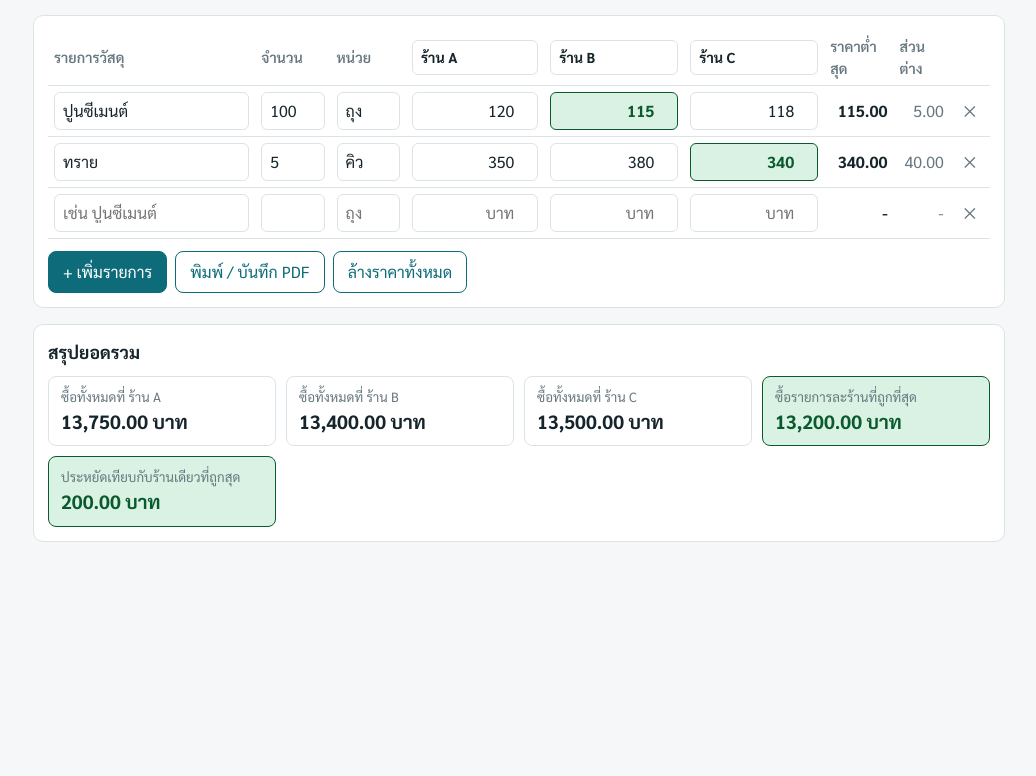
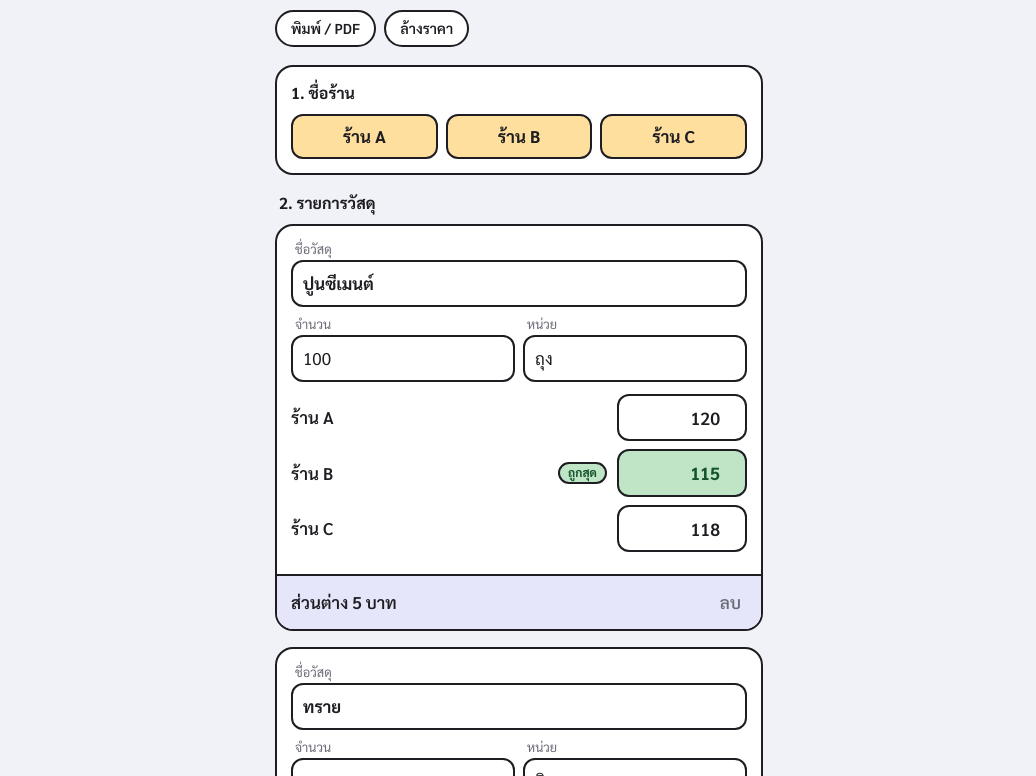
Before and after one commit to hope24v01-bot/compare, a plain HTML site: page index.html in a window 1280 px wide. Shown: the part 87-863 px from the top of the page, without its empty margins (121-1157 px from the left). Before the commit the page ends 800 px from the top, so only its background shows below. Drawn offline with Linux system fonts and the light colour scheme.

Commit message:
Update title and styles in index.html

```diff
--- a/index.html
+++ b/index.html
@@ -3,108 +3,114 @@
 <head>
 <meta charset="utf-8">
 <meta name="viewport" content="width=device-width, initial-scale=1, viewport-fit=cover">
-<title>เปรียบเทียบราคาวัสดุก่อนออก PO</title>
+<title>เทียบราคาวัสดุก่อนออก PO</title>
 <link rel="stylesheet" href="https://fonts.googleapis.com/css2?family=Sarabun:wght@400;600;700&display=swap">
 <style>
-:root{--bg:#f5f7f8;--card:#fff;--ink:#16252b;--mute:#667780;--line:#dce3e6;--accent:#0e6b7a;--best:#d9f2e3;--bestink:#0b5a2e;--warn:#fff4d6;box-sizing:border-box;padding-top:env(safe-area-inset-top,0px);padding-bottom:env(safe-area-inset-bottom,0px)}
-@media (prefers-color-scheme:dark){:root:not([data-theme="light"]){--bg:#10181c;--card:#18242a;--ink:#e6eef1;--mute:#93a5ad;--line:#2b3b42;--accent:#4cb8c9;--best:#16402b;--bestink:#8fe0b0;--warn:#3d3414}}
-:root[data-theme="dark"]{--bg:#10181c;--card:#18242a;--ink:#e6eef1;--mute:#93a5ad;--line:#2b3b42;--accent:#4cb8c9;--best:#16402b;--bestink:#8fe0b0;--warn:#3d3414}
+:root{--bg:#f1f2f8;--card:#fff;--ink:#1d1d22;--mute:#6b6c78;--yellow:#ffdf9e;--green:#bfe5c6;--greenink:#14532d;--lav:#e6e6fb;--cream:#fff4de;box-sizing:border-box;padding-top:env(safe-area-inset-top,0px);padding-bottom:env(safe-area-inset-bottom,0px)}
+@media (prefers-color-scheme:dark){:root:not([data-theme="light"]){--bg:#15161c;--card:#1f2028;--ink:#f0f0f5;--mute:#a0a1ad;--yellow:#7a5f1e;--green:#1f5a36;--greenink:#c8f2d2;--lav:#2b2c45;--cream:#3a3220}}
+:root[data-theme="dark"]{--bg:#15161c;--card:#1f2028;--ink:#f0f0f5;--mute:#a0a1ad;--yellow:#7a5f1e;--green:#1f5a36;--greenink:#c8f2d2;--lav:#2b2c45;--cream:#3a3220}
 *{box-sizing:border-box}
 html{scroll-padding-top:env(safe-area-inset-top,0px)}
-body{margin:0;background:var(--bg);color:var(--ink);font-family:"Sarabun",system-ui,sans-serif;font-size:16px;line-height:1.5}
-main{max-width:1000px;margin:0 auto;padding:20px 14px 48px}
-h1{font-size:1.5rem;margin:0 0 4px}
-p.sub{margin:0 0 18px;color:var(--mute)}
-.card{background:var(--card);border:1px solid var(--line);border-radius:10px;padding:14px;margin-bottom:16px}
-.wrap{overflow-x:auto}
-table{border-collapse:collapse;width:100%;min-width:760px}
-th,td{padding:6px;border-bottom:1px solid var(--line);text-align:left;vertical-align:middle}
-th{font-weight:600;font-size:.9rem;color:var(--mute)}
-input{font:inherit;color:inherit;background:transparent;border:1px solid var(--line);border-radius:6px;padding:6px 8px;width:100%;min-width:0}
-input:focus-visible,button:focus-visible{outline:2px solid var(--accent);outline-offset:1px}
-th input{font-weight:700;color:var(--ink)}
-td.num{text-align:right;white-space:nowrap}
-td.price input{text-align:right}
-td.best input{background:var(--best);color:var(--bestink);border-color:var(--bestink);font-weight:700}
-.min{font-weight:700}
-.diff{color:var(--mute)}
-button{font:inherit;cursor:pointer;border-radius:8px;border:1px solid var(--accent);background:var(--accent);color:#fff;padding:8px 14px}
-button.ghost{background:transparent;color:var(--accent)}
-button.x{border:none;background:transparent;color:var(--mute);padding:4px 8px}
-.bar{display:flex;gap:8px;flex-wrap:wrap;margin-top:12px}
-.sum{display:grid;grid-template-columns:repeat(auto-fit,minmax(200px,1fr));gap:10px}
-.sum div{border:1px solid var(--line);border-radius:8px;padding:10px 12px}
-.sum small{display:block;color:var(--mute)}
-.sum b{font-size:1.2rem}
-.sum .hl{background:var(--best);color:var(--bestink);border-color:var(--bestink)}
-.note{background:var(--warn);border-radius:8px;padding:8px 12px;margin-top:10px;font-size:.9rem;display:none}
-h2{font-size:1.1rem;margin:0 0 10px}
-@media print{.bar,button.x,.noprint{display:none}body{background:#fff}}
+body{margin:0;background:var(--bg);color:var(--ink);font-family:"Sarabun",system-ui,sans-serif;font-size:17px;line-height:1.45}
+main{max-width:520px;margin:0 auto;padding:20px 16px 60px}
+h1{font-size:1.5rem;margin:0 0 2px}
+.sub{margin:0 0 18px;color:var(--mute);font-size:.95rem}
+h2{font-size:1rem;margin:0 0 10px}
+.card{background:var(--card);border:2px solid var(--ink);border-radius:18px;margin-bottom:16px;overflow:hidden}
+.pad{padding:14px}
+input{font:inherit;color:inherit;background:transparent;border:2px solid var(--ink);border-radius:12px;padding:9px 10px;width:100%;min-width:0}
+input:focus-visible,button:focus-visible{outline:3px solid #7c83ff;outline-offset:2px}
+.stores{display:grid;grid-template-columns:repeat(3,1fr);gap:8px}
+.stores input{font-weight:700;text-align:center;padding:8px 4px}
+.stores input{background:var(--yellow)}
+.name{font-weight:700;font-size:1.05rem}
+.two{display:grid;grid-template-columns:1fr 1fr;gap:8px;margin:8px 0 12px}
+.lbl{font-size:.8rem;color:var(--mute);display:block;margin:0 0 2px 4px}
+.line{display:flex;align-items:center;gap:10px;margin-bottom:8px}
+.line .sn{flex:1;font-weight:600;overflow:hidden;text-overflow:ellipsis;white-space:nowrap}
+.line input{width:130px;text-align:right;font-size:1.1rem;font-weight:600}
+.line.best input{background:var(--green);color:var(--greenink);font-weight:700}
+.tag{display:none;font-size:.75rem;font-weight:700;background:var(--green);color:var(--greenink);border:2px solid var(--ink);border-radius:20px;padding:0 8px}
+.line.best .tag{display:inline-block}
+.foot{display:flex;justify-content:space-between;align-items:center;background:var(--lav);border-top:2px solid var(--ink);padding:10px 14px;font-weight:600}
+.foot button{background:none;border:none;color:var(--mute);font:inherit;cursor:pointer;padding:4px 6px}
+.big{width:100%;font:inherit;font-weight:700;font-size:1.1rem;background:var(--yellow);color:var(--ink);border:2px solid var(--ink);border-radius:16px;padding:14px;cursor:pointer;margin-bottom:12px}
+.chips{display:flex;gap:8px;margin-bottom:18px}
+.chip{font:inherit;font-weight:600;font-size:.9rem;background:var(--card);color:var(--ink);border:2px solid var(--ink);border-radius:20px;padding:6px 14px;cursor:pointer}
+.rank{background:var(--card)}
+.rk{display:flex;justify-content:space-between;align-items:center;padding:8px 0;border-bottom:2px solid var(--ink)}
+.rk:last-of-type{border-bottom:none}
+.rk small{display:block;color:var(--mute);font-weight:400}
+.rk b{font-size:1.1rem}
+.it{display:flex;justify-content:space-between;align-items:center;gap:10px;padding:8px 0;border-bottom:2px solid var(--ink)}
+.it small{display:block;color:var(--mute)}
+.it .r{text-align:right}
+.it .r b{margin-left:6px}
+.win{background:var(--green);color:var(--greenink);border:2px solid var(--ink);border-radius:14px;padding:12px 14px;margin-top:10px}
+.win b{font-size:1.3rem}
+.win small{display:block}
+.sav{background:var(--yellow);color:var(--ink);margin-top:8px}
+.empty{color:var(--mute)}
+@media print{.chips,.big,.foot button,.noprint{display:none}body{background:#fff}}
 </style>
 </head>
 <body>
 <main>
-<h1>เปรียบเทียบราคาวัสดุก่อนออก PO</h1>
-<p class="sub">ใส่ชื่อร้าน รายการวัสดุ และราคาต่อหน่วย ระบบจะบอกร้านที่ถูกที่สุดและส่วนต่างให้เอง</p>
+<h1>เทียบราคาวัสดุก่อนออก PO</h1>
+<p class="sub">ใส่ราคาแต่ละร้าน แล้วดูว่าร้านไหนถูกสุด</p>
 
-<div class="card">
-<div class="wrap">
-<table>
-<thead>
-<tr>
-<th style="width:22%">รายการวัสดุ</th>
-<th style="width:8%">จำนวน</th>
-<th style="width:8%">หน่วย</th>
-<th><input id="s0" value="ร้าน A" aria-label="ชื่อร้านที่ 1"></th>
-<th><input id="s1" value="ร้าน B" aria-label="ชื่อร้านที่ 2"></th>
-<th><input id="s2" value="ร้าน C" aria-label="ชื่อร้านที่ 3"></th>
-<th class="num">ราคาต่ำสุด</th>
-<th class="num">ส่วนต่าง</th>
-<th style="width:30px"></th>
-</tr>
-</thead>
-<tbody id="rows"></tbody>
-</table>
-</div>
-<div class="bar">
-<button id="add">+ เพิ่มรายการ</button>
-<button class="ghost" id="print">พิมพ์ / บันทึก PDF</button>
-<button class="ghost" id="clear">ล้างราคาทั้งหมด</button>
-</div>
-<div class="note" id="note"></div>
+<div class="chips noprint">
+<button class="chip" id="print">พิมพ์ / PDF</button>
+<button class="chip" id="clear">ล้างราคา</button>
 </div>
 
-<div class="card">
-<h2>สรุปยอดรวม</h2>
-<div class="sum" id="sum"></div>
+<div class="card pad">
+<h2>1. ชื่อร้าน</h2>
+<div class="stores">
+<input id="s0" value="ร้าน A" aria-label="ชื่อร้านที่ 1">
+<input id="s1" value="ร้าน B" aria-label="ชื่อร้านที่ 2">
+<input id="s2" value="ร้าน C" aria-label="ชื่อร้านที่ 3">
 </div>
+</div>
+
+<h2 style="margin-left:4px">2. รายการวัสดุ</h2>
+<div id="items"></div>
+<button class="big" id="add">+ เพิ่มรายการ</button>
+
+<h2 style="margin:18px 0 10px 4px">3. สรุป</h2>
+<div class="card rank pad" id="sum"></div>
 </main>
 
 <script>
 (function(){
+  var blank = function(){ return {n:"",q:"",u:"",p:["","",""]}; };
   var rows = [
     {n:"ปูนซีเมนต์",q:100,u:"ถุง",p:[120,115,118]},
     {n:"ทราย",q:5,u:"คิว",p:[350,380,340]},
-    {n:"",q:"",u:"",p:["","",""]}
+    blank()
   ];
-  var tb = document.getElementById("rows");
-  var fmt = function(x){ return x.toLocaleString("th-TH",{minimumFractionDigits:2,maximumFractionDigits:2}); };
-  var names = function(){ return [0,1,2].map(function(i){ return document.getElementById("s"+i).value || ("ร้าน "+"ABC"[i]); }); };
+  var box = document.getElementById("items");
+  var fmt = function(x){ return x.toLocaleString("th-TH",{maximumFractionDigits:2}); };
   var num = function(v){ var x = parseFloat(v); return isNaN(x) ? null : x; };
+  var esc = function(s){ return String(s).replace(/[&<>"]/g,function(c){ return {"&":"&amp;","<":"&lt;",">":"&gt;",'"':"&quot;"}[c]; }); };
+  var names = function(){ return [0,1,2].map(function(i){ return document.getElementById("s"+i).value || "ร้าน "+"ABC"[i]; }); };
 
   function build(){
-    tb.innerHTML = "";
+    box.innerHTML = "";
     rows.forEach(function(r,i){
-      var tr = document.createElement("tr");
-      tr.innerHTML =
-        '<td><input data-i="'+i+'" data-f="n" placeholder="เช่น ปูนซีเมนต์"></td>'+
-        '<td><input data-i="'+i+'" data-f="q" type="number" min="0" inputmode="decimal"></td>'+
-        '<td><input data-i="'+i+'" data-f="u" placeholder="ถุง"></td>'+
-        [0,1,2].map(function(k){ return '<td class="price" id="c'+i+'_'+k+'"><input data-i="'+i+'" data-p="'+k+'" type="number" min="0" step="any" inputmode="decimal" placeholder="บาท"></td>'; }).join("")+
-        '<td class="num min" id="m'+i+'">-</td><td class="num diff" id="d'+i+'">-</td>'+
-        '<td><button class="x" data-del="'+i+'" aria-label="ลบรายการ">✕</button></td>';
-      tb.appendChild(tr);
-      var ins = tr.querySelectorAll("input");
+      var d = document.createElement("div");
+      d.className = "card";
+      var lines = [0,1,2].map(function(k){
+        return '<div class="line" id="l'+i+'_'+k+'"><span class="sn" data-sn="'+k+'"></span><span class="tag">ถูกสุด</span><input data-i="'+i+'" data-p="'+k+'" type="number" min="0" step="any" inputmode="decimal" placeholder="ราคา บาท"></div>';
+      }).join("");
+      d.innerHTML =
+        '<div class="pad"><label class="lbl">ชื่อวัสดุ</label><input class="name" data-i="'+i+'" data-f="n" placeholder="เช่น ปูนซีเมนต์">'+
+        '<div class="two"><div><label class="lbl">จำนวน</label><input data-i="'+i+'" data-f="q" type="number" min="0" inputmode="decimal" placeholder="0"></div>'+
+        '<div><label class="lbl">หน่วย</label><input data-i="'+i+'" data-f="u" placeholder="ถุง / คิว"></div></div>'+
+        lines+'</div>'+
+        '<div class="foot"><span id="d'+i+'">ส่วนต่าง -</span><button data-del="'+i+'">ลบ</button></div>';
+      box.appendChild(d);
+      var ins = d.querySelectorAll("input");
       ins[0].value = r.n; ins[1].value = r.q; ins[2].value = r.u;
       for(var k=0;k<3;k++) ins[3+k].value = r.p[k];
     });
@@ -113,70 +119,50 @@ h2{font-size:1.1rem;margin:0 0 10px}
 
   function calc(){
     var nm = names();
-    var totals = [0,0,0], missing = [0,0,0], mix = 0, mixCount = 0, withQty = 0;
+    document.querySelectorAll("[data-sn]").forEach(function(e){ e.textContent = nm[e.dataset.sn]; });
+    var totals=[0,0,0], miss=[0,0,0], mix=0, used=0, list="";
     rows.forEach(function(r,i){
-      var ps = r.p.map(num);
-      var vals = ps.filter(function(x){ return x!==null; });
+      var ps = r.p.map(num), vals = ps.filter(function(x){ return x!==null; });
       var min = vals.length ? Math.min.apply(null,vals) : null;
       var max = vals.length ? Math.max.apply(null,vals) : null;
-      for(var k=0;k<3;k++){
-        var cell = document.getElementById("c"+i+"_"+k);
-        cell.classList.toggle("best", ps[k]!==null && vals.length>1 && ps[k]===min);
-      }
-      document.getElementById("m"+i).textContent = min===null ? "-" : fmt(min);
-      document.getElementById("d"+i).textContent = vals.length>1 ? fmt(max-min) : "-";
+      for(var k=0;k<3;k++) document.getElementById("l"+i+"_"+k).classList.toggle("best", ps[k]!==null && vals.length>1 && ps[k]===min);
+      document.getElementById("d"+i).textContent = vals.length>1 ? "ส่วนต่าง "+fmt(max-min)+" บาท" : "ส่วนต่าง -";
       var q = num(r.q);
       if(q!==null && q>0 && vals.length){
-        withQty++;
-        mix += min*q;
-        for(var k2=0;k2<3;k2++){
-          if(ps[k2]===null) missing[k2]++; else totals[k2] += ps[k2]*q;
-        }
+        used++; mix += min*q; var bi=ps.indexOf(min); list += '<div class="it"><div><b>'+esc(r.n||"(ยังไม่ใส่ชื่อ)")+'</b><small>'+fmt(q)+' '+esc(r.u)+'</small></div><div class="r"><span class="tag" style="display:inline-block">'+esc(nm[bi])+'</span><b>'+fmt(min)+'</b><small>รวม '+fmt(min*q)+' บาท</small></div></div>';
+        for(var k2=0;k2<3;k2++){ if(ps[k2]===null) miss[k2]++; else totals[k2] += ps[k2]*q; }
       }
     });
-    var complete = [0,1,2].filter(function(k){ return missing[k]===0; });
-    var html = "";
-    if(!withQty){
-      html = '<div><small>ยังไม่มีข้อมูล</small><b>ใส่จำนวนและราคาเพื่อดูยอดรวม</b></div>';
-    } else {
-      for(var k3=0;k3<3;k3++){
-        html += '<div><small>ซื้อทั้งหมดที่ '+esc(nm[k3])+'</small><b>'+fmt(totals[k3])+' บาท</b>'+(missing[k3]?'<small>ขาดราคา '+missing[k3]+' รายการ</small>':'')+'</div>';
-      }
-      html += '<div class="hl"><small>ซื้อรายการละร้านที่ถูกที่สุด</small><b>'+fmt(mix)+' บาท</b></div>';
-      if(complete.length){
-        var bestSingle = Math.min.apply(null, complete.map(function(k){ return totals[k]; }));
-        html += '<div class="hl"><small>ประหยัดเทียบกับร้านเดียวที่ถูกสุด</small><b>'+fmt(bestSingle-mix)+' บาท</b></div>';
-      }
+    var el = document.getElementById("sum");
+    if(!used){ el.innerHTML = '<span class="empty">ใส่จำนวนและราคา แล้วยอดรวมจะขึ้นที่นี่</span>'; return; }
+    var ok = [0,1,2].filter(function(k){ return !miss[k]; });
+    var low = ok.length ? Math.min.apply(null, ok.map(function(k){ return totals[k]; })) : null;
+    var h = '<div class="lbl" style="margin:0 0 4px">รายการที่ควรสั่ง (ร้านที่ถูกสุด)</div>'+list+'<div class="lbl" style="margin:14px 0 4px">ถ้าซื้อทั้งหมดที่ร้านเดียว</div>';
+    for(var k3=0;k3<3;k3++){
+      h += '<div class="rk"><div>'+esc(nm[k3])+(miss[k3]?'<small>ขาดราคา '+miss[k3]+' รายการ</small>':(totals[k3]===low?'<small>ถูกสุดในกลุ่มร้านเดียว</small>':''))+'</div><b>'+fmt(totals[k3])+' บาท</b></div>';
     }
-    document.getElementById("sum").innerHTML = html;
-    var note = document.getElementById("note");
-    var short = missing.some(function(m){ return m>0; });
-    if(withQty && short){
-      note.style.display = "block";
-      note.textContent = "บางร้านยังไม่ใส่ราคาครบ ยอดรวมของร้านนั้นจึงยังไม่เทียบกันได้เต็มที่";
-    } else note.style.display = "none";
+    h += '<div class="win"><small>ซื้อรายการละร้านที่ถูกสุด</small><b>'+fmt(mix)+' บาท</b></div>';
+    if(low!==null) h += '<div class="win sav"><small>ประหยัดกว่าร้านเดียวที่ถูกสุด</small><b>'+fmt(low-mix)+' บาท</b></div>';
+    el.innerHTML = h;
   }
 
-  function esc(s){ return String(s).replace(/[&<>"]/g,function(c){ return {"&":"&amp;","<":"&lt;",">":"&gt;",'"':"&quot;"}[c]; }); }
-
-  tb.addEventListener("input",function(e){
-    var t = e.target, i = t.dataset.i;
+  box.addEventListener("input",function(e){
+    var t=e.target, i=t.dataset.i;
     if(i===undefined) return;
-    if(t.dataset.p!==undefined) rows[i].p[t.dataset.p] = t.value;
-    else rows[i][t.dataset.f] = t.value;
+    if(t.dataset.p!==undefined) rows[i].p[t.dataset.p]=t.value; else rows[i][t.dataset.f]=t.value;
     calc();
   });
-  tb.addEventListener("click",function(e){
-    var d = e.target.dataset.del;
+  box.addEventListener("click",function(e){
+    var d=e.target.dataset.del;
     if(d===undefined) return;
     rows.splice(d,1);
-    if(!rows.length) rows.push({n:"",q:"",u:"",p:["","",""]});
+    if(!rows.length) rows.push(blank());
     build();
   });
   [0,1,2].forEach(function(i){ document.getElementById("s"+i).addEventListener("input",calc); });
-  document.getElementById("add").onclick = function(){ rows.push({n:"",q:"",u:"",p:["","",""]}); build(); };
-  document.getElementById("clear").onclick = function(){ rows = [{n:"",q:"",u:"",p:["","",""]}]; build(); };
-  document.getElementById("print").onclick = function(){ window.print(); };
+  document.getElementById("add").onclick=function(){ rows.push(blank()); build(); window.scrollBy(0,0); };
+  document.getElementById("clear").onclick=function(){ rows=[blank()]; build(); };
+  document.getElementById("print").onclick=function(){ window.print(); };
   build();
 })();
 </script>
```
